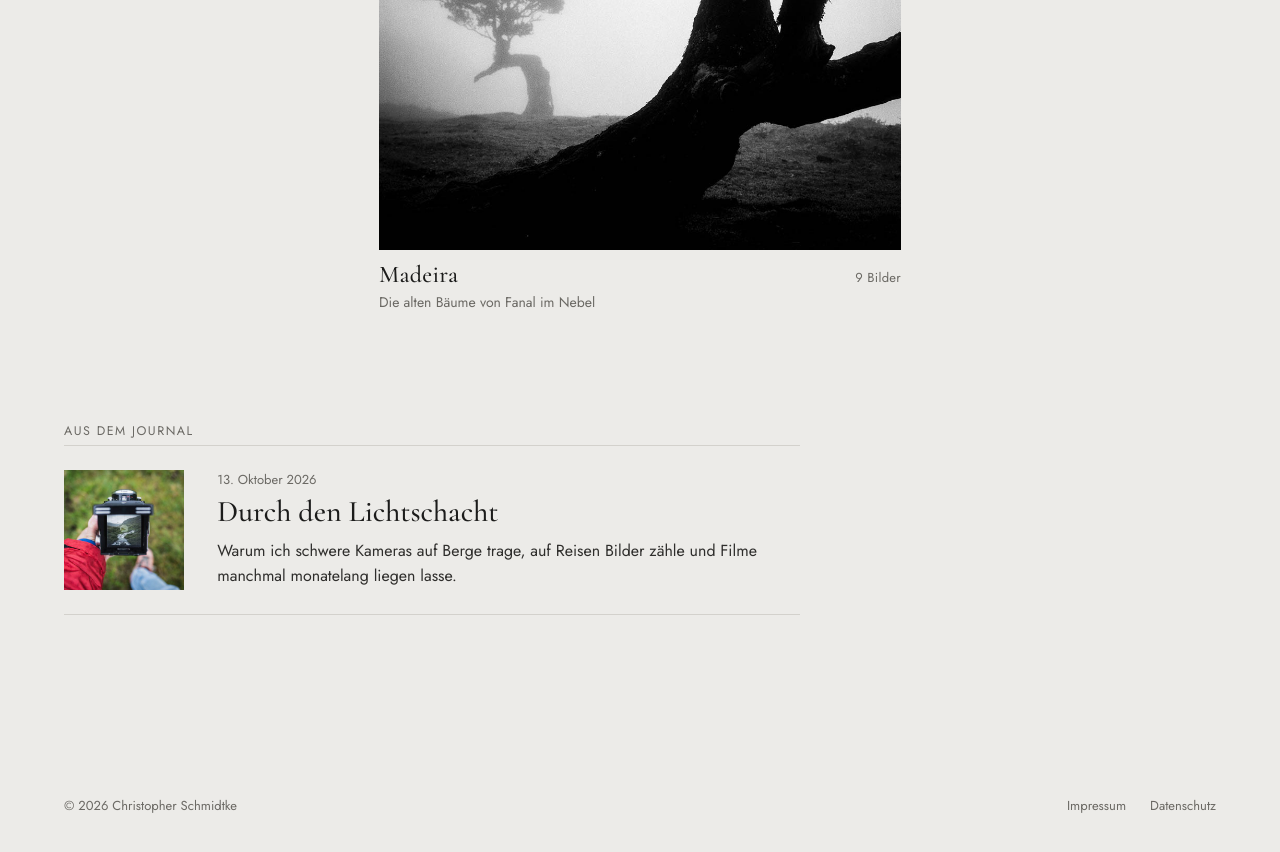
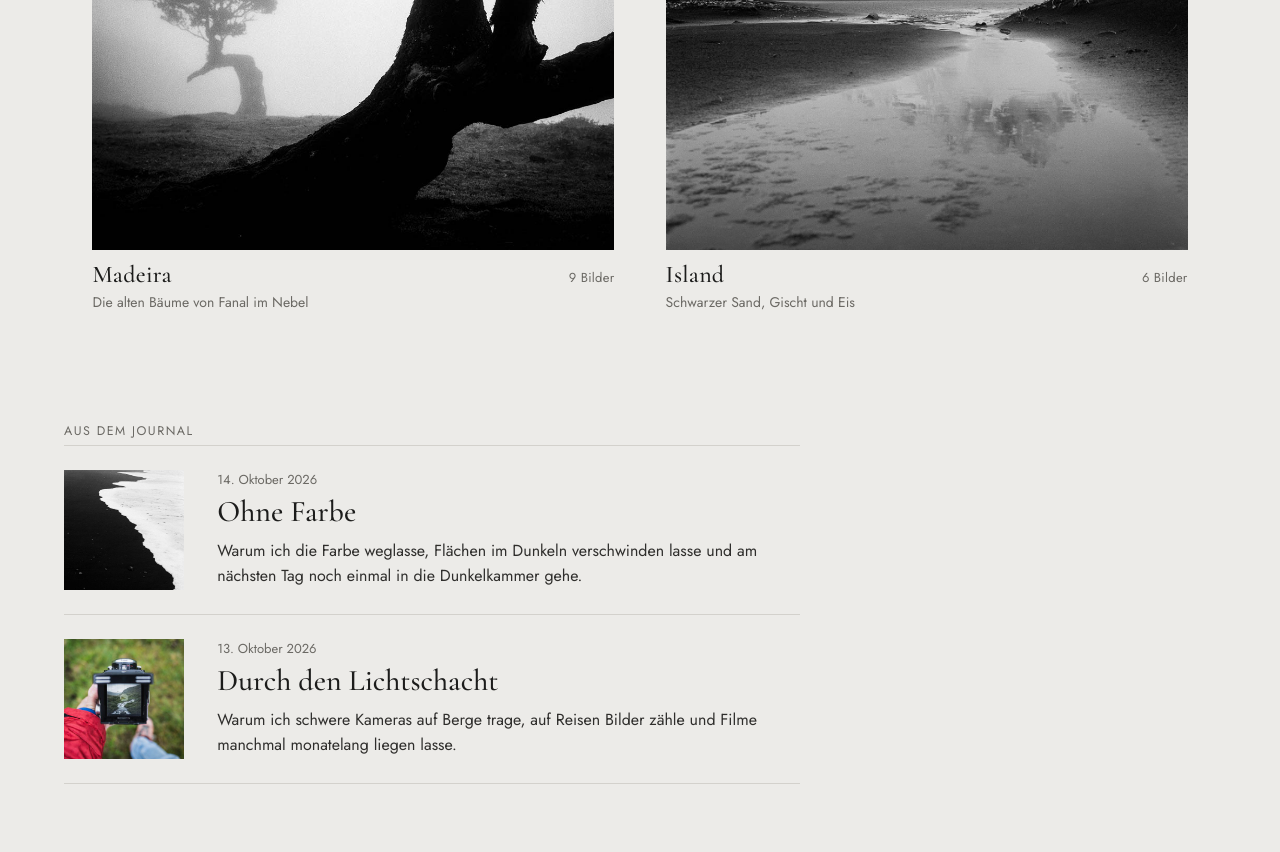
Before and after one commit to Racetrack69/christopher_portfolio, a Jekyll site: the page built from index.html, in a window 1280 px wide and 900 px high, scrolled down 2091 px. Shown: the top 852 px of the window. Built offline with Jekyll 4.4.1, drawn with Linux system fonts in a browser that asks for light colours; some of the changed lines change nothing that is shown.

Commit message:
Add files via upload

```diff
--- a/_config.yml
+++ b/_config.yml
@@ -4,7 +4,7 @@
 title: Christopher Schmidtke
 description: >-
   Schwarzweißfotografie auf Film von Christopher Schmidtke, im Mittelformat und auf Kleinbild.
-  Serien aus Japan, Skandinavien, den USA, Madeira und in Infrarot.
+  Serien aus Japan, Skandinavien, den USA, Madeira, Island und in Infrarot.
 
 # Überschrift und Text oben auf der Startseite
 ueberschrift: Analoge Fotografie
--- /dev/null
+++ b/_posts/2026-10-14-ohne-farbe.md
@@ -0,0 +1,37 @@
+---
+title: Ohne Farbe
+description: Warum ich die Farbe weglasse, Flächen im Dunkeln verschwinden lasse und am nächsten Tag noch einmal in die Dunkelkammer gehe.
+bild: /assets/images/island/island-wasserfall-schlucht.jpg
+listenbild: /assets/images/journal/klein/island-strand-gischt.jpg
+---
+Ich fotografiere fast nur in Schwarzweiß. Wenn mich jemand fragt, warum, fange ich bei dem an, was fehlt.
+
+## Weglassen
+
+Ohne Farbe bleibt übrig, woraus ein Bild gebaut ist: Formen und Muster. Ein Strand wird zur Linie zwischen Schwarz und Weiß.
+
+{% include beitragsbild.html serie="island" datei="island-strand-gischt" w="800" h="1200" alt="Ein Strand aus schwarzem Sand mit vereinzelten kleinen Steinen, darauf schiebt sich die weiße Gischt einer Welle in einer gezackten Linie, weiter hinten verschwinden Meer und Strand im Nebel." text="Island" %}
+
+Farbe kann schnell überfordern. Und oft sieht sie für mich einfach falsch aus. An einem bestimmten Bild festmachen kann ich das nicht, es ist eher ein Gefühl.
+
+In Schwarzweiß bekommt Licht eine ganz andere Bedeutung. Ich kann Flächen komplett in der Dunkelheit verschwinden lassen. Was dort liegt, muss das Bild nicht mehr erklären. Es wird abstrakter. Das mag ich.
+
+{% include beitragsbild.html serie="island" datei="island-wasserfall-schlucht" w="1200" h="1200" alt="Ein Wasserfall stürzt durch einen schmalen Spalt zwischen dunklen, rauen Felswänden, an seinem Fuß steigt Gischt auf, im Vordergrund liegen dunkle Felsbrocken." text="Island" %}
+
+Weitere Bilder zeigt die Serie [Island]({{ '/serien/island/' | relative_url }}).
+
+## Korn und Papier
+
+Dann das Korn. Bei HP5 Plus oder Tri-X sieht man es, und das darf man auch. Es hat etwas Organisches, Natürliches.
+
+Den besonderen Zugang zu meinen Bildern bekomme ich aber erst in der Dunkelkammer. Dort interagiere ich mit ihnen. Es geht vor und zurück: Teststreifen belichten, abwedeln, nachbelichten, die Gradation wechseln, noch ein Abzug und noch einer. Irgendwann liegt einer im Fixierer, der passt.
+
+Dachte ich. Barytpapier verändert sich beim Trocknen noch einmal. Am nächsten Tag komme ich wieder, schaue mir das trockene Bild an, und es passt nicht mehr. Also wieder von vorn. Die Selentonung macht danach noch einmal einiges aus.
+
+Das klingt mühsam. Aber in der Dunkelkammer ist immer diese besondere Atmosphäre.
+
+## Alte Meister
+
+Ich liebe die Aufnahmen der alten Meister. Ansel Adams mit seinen Landschaften, Henri Cartier-Bresson mit seinen Momenten auf der Straße. Fred Herzog kennt man vor allem für seine Farbbilder, ich mag auch seine Schwarzweißaufnahmen. Genauso mag ich Michael Kenna und Josef Hoflehner.
+
+Am Ende ist Schwarzweiß für mich eine bewusste Abkehr von der Realität. Die Welt ist nicht grau. Aber sie liefert alles, was ich brauche. Die Farbe lasse ich dann weg.
--- /dev/null
+++ b/_serien/island.md
@@ -0,0 +1,65 @@
+---
+title: Island
+kurz: "Schwarzer Sand, Gischt und Eis"          # eine Zeile unter dem Titel auf der Startseite
+reihenfolge: 6
+description: "Schwarzweißfotografie auf Film von Christopher Schmidtke. Island auf Kodak Tri-X: schwarzer Sand und weiße Gischt, ein Wasserfall in der Schlucht, Eisschollen und Berge im Nebel."
+zeitraum: ""            # z. B. 2019
+titelbild: 1            # der Berg im Nebel mit der Spiegelung im nassen Sand
+reihen: [1, 2, 2, 1]    # Auftakt, Strand und Wasserfall, zweimal Eis, Abschluss am Strand
+bilder:
+  - datei: island-berg-im-nebel
+    format: 6x6
+    w: 1200
+    h: 1200
+    ort: ""
+    jahr: ""
+    kamera: ""
+    film: "Kodak Tri-X 400"
+    alt: "Ein zerklüfteter, verschneiter Berg, halb verborgen im Nebel, davor dunkle Sandhügel mit Büscheln aus trockenem Gras und ein Streifen nasser Sand, in dem sich der Berg schwach spiegelt."
+  - datei: island-strand-gischt
+    format: kb
+    w: 800
+    h: 1200
+    ort: ""
+    jahr: ""
+    kamera: ""
+    film: "Kodak Tri-X 400"
+    alt: "Ein Strand aus schwarzem Sand mit vereinzelten kleinen Steinen, darauf schiebt sich die weiße Gischt einer Welle in einer gezackten Linie, weiter hinten verschwinden Meer und Strand im Nebel."
+  - datei: island-wasserfall-schlucht
+    format: 6x6
+    w: 1200
+    h: 1200
+    ort: ""
+    jahr: ""
+    kamera: ""
+    film: "Kodak Tri-X 400"
+    alt: "Ein Wasserfall stürzt durch einen schmalen Spalt zwischen dunklen, rauen Felswänden, an seinem Fuß steigt Gischt auf, im Vordergrund liegen dunkle Felsbrocken."
+  - datei: island-eisschollen
+    format: 6x6
+    w: 1200
+    h: 1200
+    ort: ""
+    jahr: ""
+    kamera: ""
+    film: "Kodak Tri-X 400"
+    alt: "Rundliche, durchscheinende Eisbrocken treiben auf dunklem, ruhigem Wasser, dahinter ein Feld aus größeren Eisblöcken und Eisbergen, teils mit dunklen Streifen, unter grauem Himmel."
+  - datei: island-eisberge-spiegelung
+    format: kb
+    w: 1200
+    h: 800
+    ort: ""
+    jahr: ""
+    kamera: ""
+    film: "Kodak Tri-X 400"
+    alt: "Eisberge und Eisschollen auf spiegelglattem, dunklem Wasser, vorne rechts ein spitzer Eisblock, der sich im Wasser spiegelt, auf einem hohen Eisberg im Hintergrund sitzt ein kleiner Vogel."
+  - datei: island-strand-wolken
+    format: 6x6
+    w: 1200
+    h: 1200
+    ort: ""
+    jahr: ""
+    kamera: ""
+    film: "Kodak Tri-X 400"
+    alt: "Ein Strand aus dunklem Sand mit Fußspuren, davor glänzen nasse, geschwungene Sandmuster, wo Wasser ins Meer läuft, am Horizont eine Kette verschneiter Berge unter schweren, dunklen Wolken, durch die Licht fällt."
+---
+Schwarzer Sand und weiße Gischt, Eis auf dunklem Wasser, Berge, die im Nebel verschwinden. Fotografiert auf Kodak Tri-X.
```
Also changed, not shown: assets/images/island/island-berg-im-nebel.jpg (added), assets/images/island/island-eisberge-spiegelung.jpg (added), assets/images/island/island-eisschollen.jpg (added), assets/images/island/island-strand-gischt.jpg (added), assets/images/island/island-strand-wolken.jpg (added), assets/images/island/island-wasserfall-schlucht.jpg (added), assets/images/journal/klein/island-strand-gischt.jpg (added).
